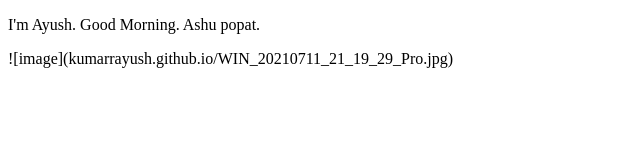
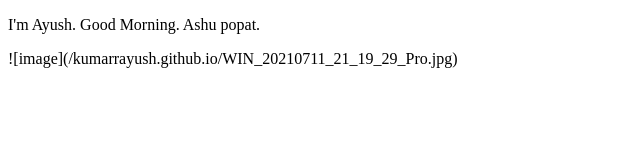
Before and after one commit to kumarrayush/kumarrayush.github.io, a plain HTML site: page index.html in a window 1280 px wide. Shown: the full height of the page, 0-640 px from the left. Drawn offline with Linux system fonts and the light colour scheme.

Commit message:
Update index.html

```diff
--- a/index.html
+++ b/index.html
@@ -4,6 +4,6 @@
   <h1Hello everyone!</h1>
   <p>I'm Ayush.
      Good Morning. Ashu popat.</p>
-     ![image](kumarrayush.github.io/WIN_20210711_21_19_29_Pro.jpg)
+     ![image](/kumarrayush.github.io/WIN_20210711_21_19_29_Pro.jpg)
  </body>
 </html>
```
